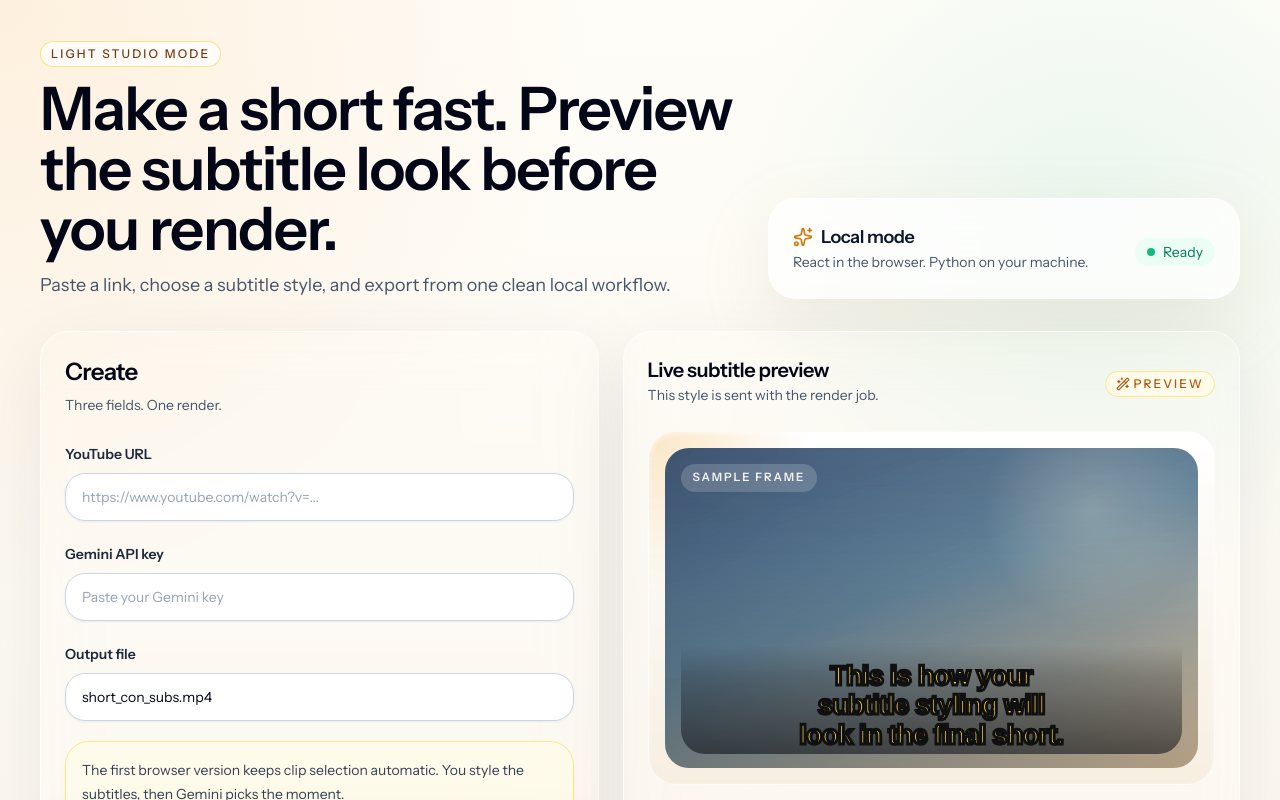
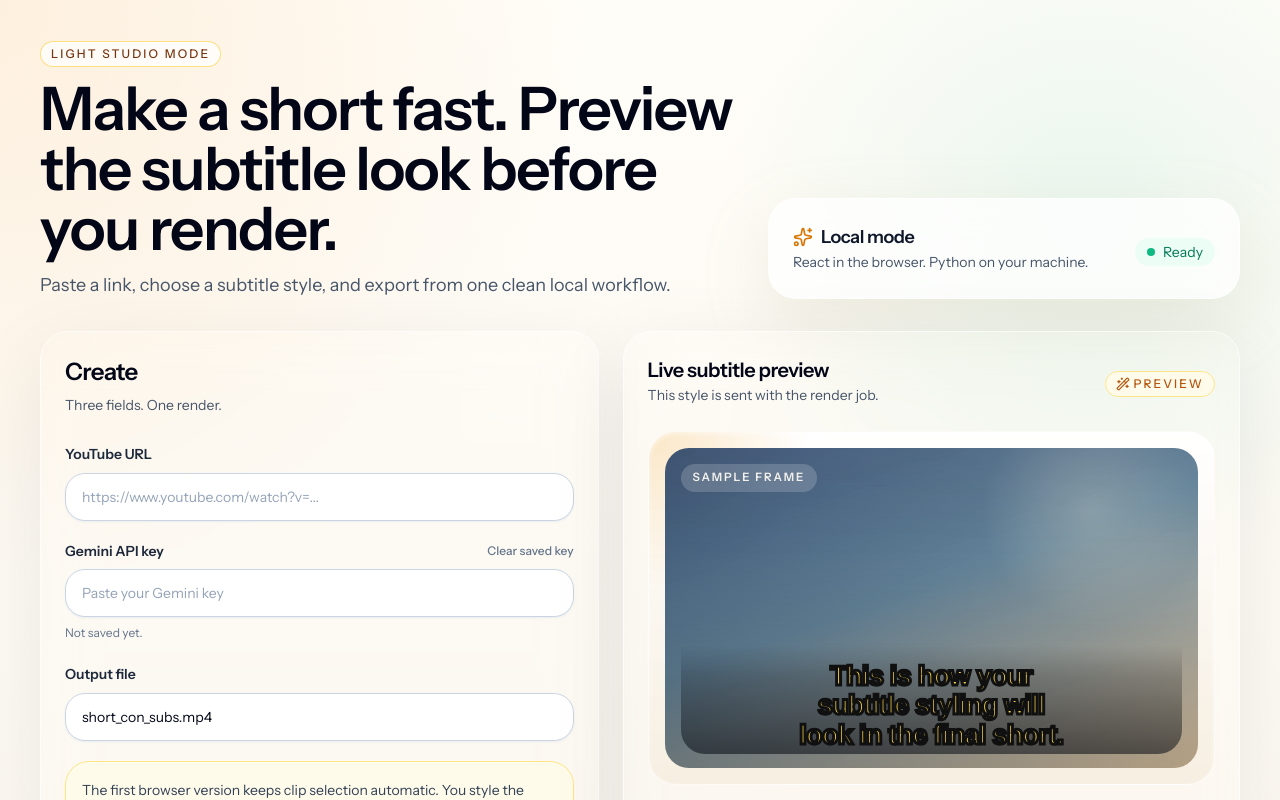
Before and after one commit to Sh1re-a/miscoshorts-ai, a React (Vite) app in the folder frontend/: page / in a window 1280 px wide. Shown: the top 800 px of the page. Built offline with nearby package versions, Linux system fonts and the light colour scheme.

Commit message:
feat: save api key locally in browser

```diff
--- a/frontend/src/App.tsx
+++ b/frontend/src/App.tsx
@@ -82,15 +82,26 @@ const defaultSubtitleStyle: SubtitleStyle = {
   fontSize: 35,
 }
 
+const apiKeyStorageKey = 'miscoshorts.apiKey'
+
+function loadSavedApiKey() {
+  try {
+    return window.localStorage.getItem(apiKeyStorageKey) ?? ''
+  } catch {
+    return ''
+  }
+}
+
 function App() {
   const [videoUrl, setVideoUrl] = useState('')
-  const [apiKey, setApiKey] = useState('')
+  const [apiKey, setApiKey] = useState(loadSavedApiKey)
   const [outputFilename, setOutputFilename] = useState('short_con_subs.mp4')
   const [subtitleStyle, setSubtitleStyle] = useState<SubtitleStyle>(defaultSubtitleStyle)
   const [jobId, setJobId] = useState<string | null>(null)
   const [job, setJob] = useState<JobPayload>({ status: 'idle' })
   const [requestError, setRequestError] = useState<string | null>(null)
   const [isSubmitting, setIsSubmitting] = useState(false)
+  const [apiKeyNotice, setApiKeyNotice] = useState(apiKey ? 'Saved locally in this browser.' : 'Not saved yet.')
 
   const activeFontPreset = fontPresets.find((preset) => preset.id === subtitleStyle.fontPreset) ?? fontPresets[0]
   const activeColorPreset = colorPresets.find((preset) => preset.id === subtitleStyle.colorPreset) ?? colorPresets[0]
@@ -124,7 +135,34 @@ function App() {
     return () => window.clearInterval(intervalId)
   }, [jobId, pollJob])
 
+  useEffect(() => {
+    try {
+      const trimmedKey = apiKey.trim()
+      if (!trimmedKey) {
+        window.localStorage.removeItem(apiKeyStorageKey)
+        setApiKeyNotice('Not saved yet.')
+        return
+      }
+
+      window.localStorage.setItem(apiKeyStorageKey, trimmedKey)
+      setApiKeyNotice('Saved locally in this browser.')
+    } catch {
+      setApiKeyNotice('Could not save locally in this browser.')
+    }
+  }, [apiKey])
+
   const isWorking = !['idle', 'completed', 'failed'].includes(job.status)
+
+  function clearSavedApiKey() {
+    try {
+      window.localStorage.removeItem(apiKeyStorageKey)
+    } catch {
+      // Ignore storage failures and still clear the field in memory.
+    }
+
+    setApiKey('')
+    setApiKeyNotice('Saved key cleared from this browser.')
+  }
 
   async function handleSubmit(event: FormEvent<HTMLFormElement>) {
     event.preventDefault()
@@ -226,7 +264,16 @@ function App() {
                   </div>
 
                   <div className="space-y-2">
-                    <Label htmlFor="apiKey">Gemini API key</Label>
+                    <div className="flex items-center justify-between gap-3">
+                      <Label htmlFor="apiKey">Gemini API key</Label>
+                      <button
+                        type="button"
+                        onClick={clearSavedApiKey}
+                        className="text-xs font-medium text-slate-500 transition hover:text-slate-900"
+                      >
+                        Clear saved key
+                      </button>
+                    </div>
                     <Input
                       id="apiKey"
                       type="password"
@@ -236,6 +283,7 @@ function App() {
                       autoComplete="off"
                       required
                     />
+                    <p className="text-xs text-slate-500">{apiKeyNotice}</p>
                   </div>
 
                   <div className="space-y-2">
```
